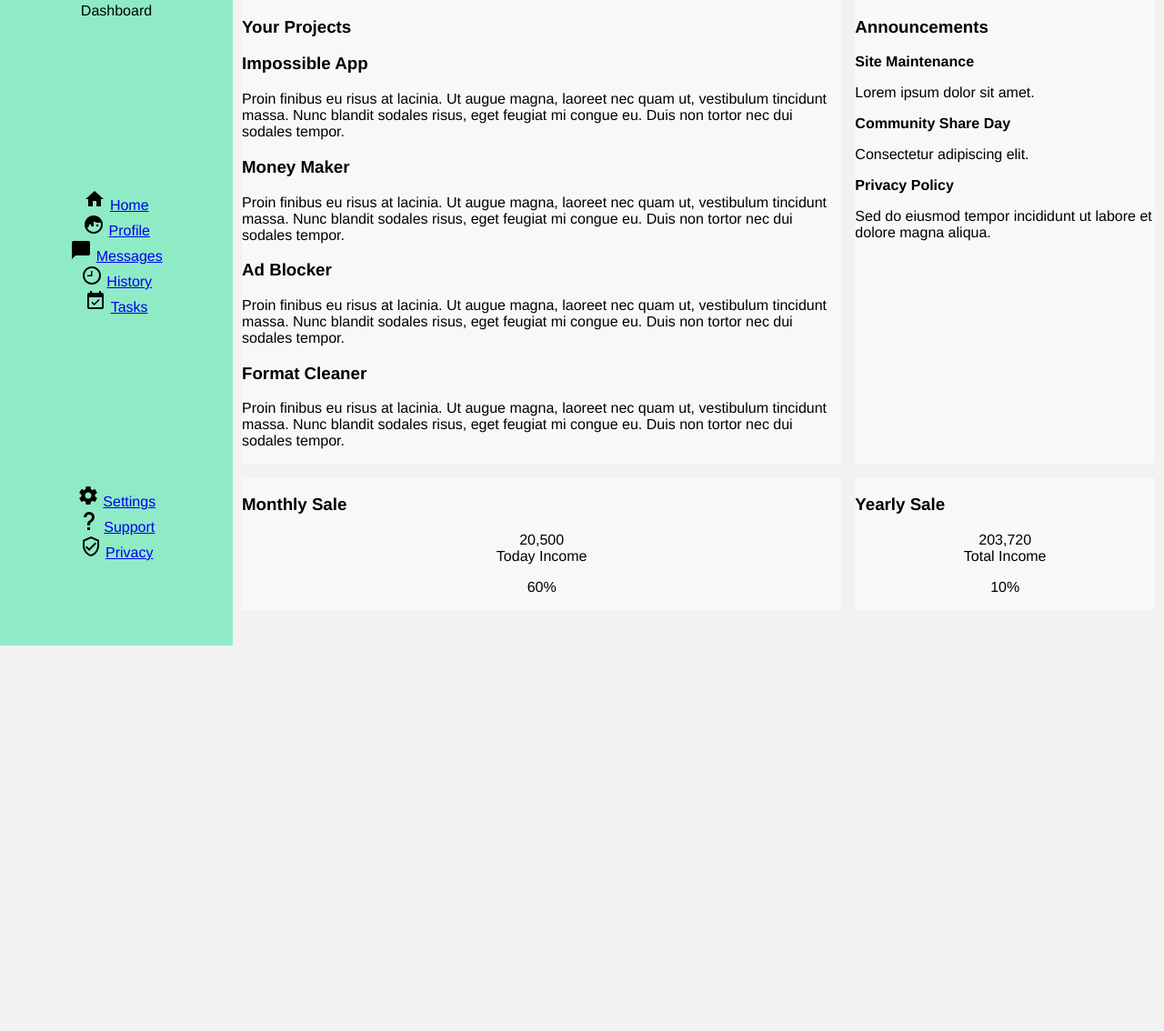
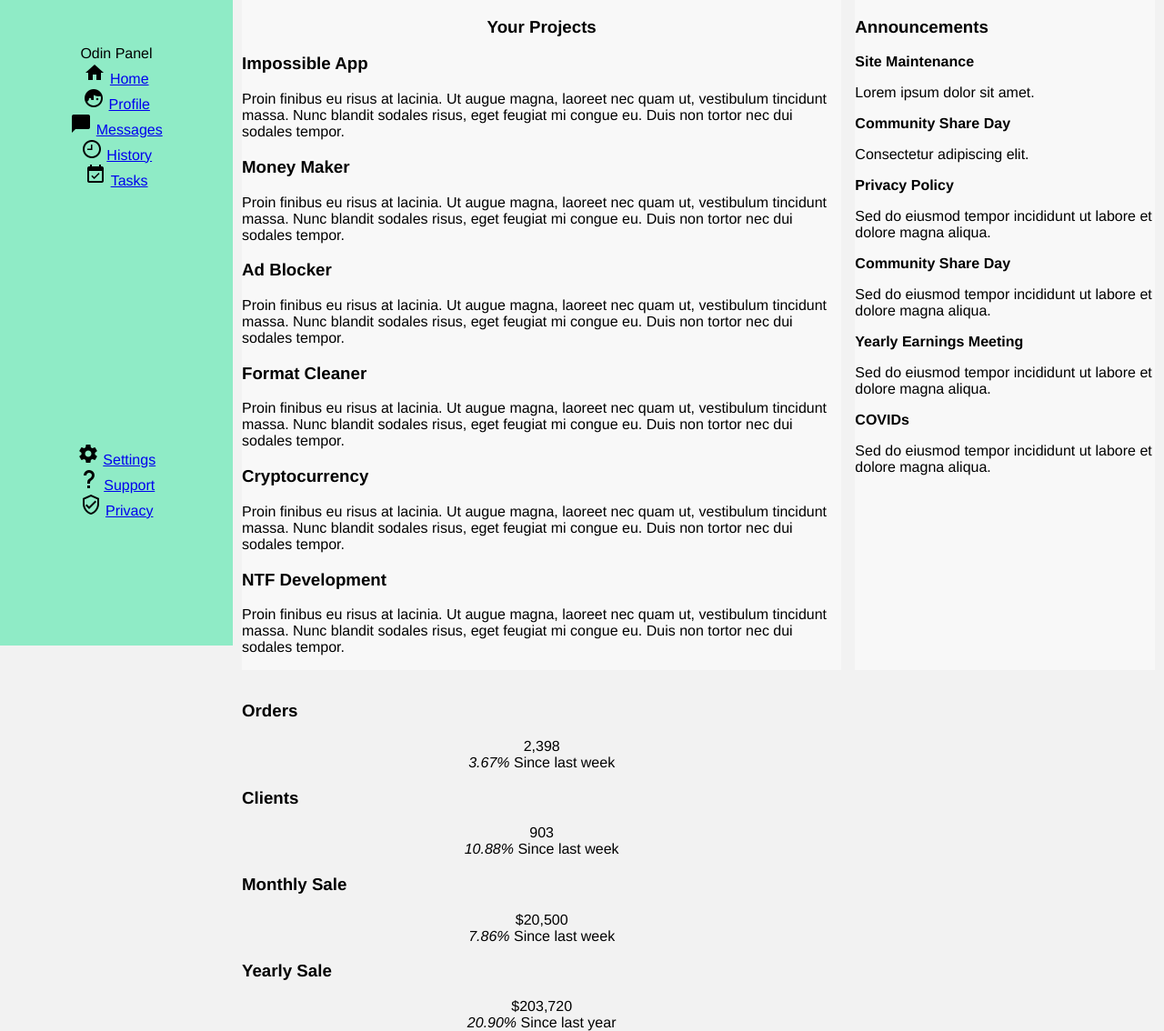
Before and after one commit to Vannent/admin-dashboard, a plain HTML site: page index.html in a window 1280 px wide. Shown: the part 90-1224 px from the top of the page at 91% size. Before the commit the page ends 810 px from the top, so only its background shows below. Drawn offline with Linux system fonts and the light colour scheme.

Commit message:
add more classes to content

```diff
--- a/index.html
+++ b/index.html
@@ -18,39 +18,39 @@
         </div>
 
         <div class="sidebar">
-            <div class="sidebar-title">Dashboard</div>
             <div class="primary-links">
-                <div class="home">
+                <div class="sidebar-title">Odin Panel</div>
+                <div class="links">
                     <img src="/img/home.png" alt="home icon">
                     <a href="index.html">Home</a>
                 </div>
-                <div class="profile">
+                <div class="links">
                     <img src="/img/face-man-profile.png" alt="profile icon">
                     <a href="index.html">Profile</a>
                 </div>
-                <div class="messages">
+                <div class="links">
                     <img src="/img/message.png" alt="message icon">
                     <a href="index.html">Messages</a>
                 </div>
-                <div class="history">
+                <div class="links">
                     <img src="/img/clock-time-nine-outline.png" alt="clock icon">
                     <a href="index.html">History</a>
                 </div>
-                <div class="tasks">
+                <div class="links">
                     <img src="/img/calendar-check.png" alt="tasks icon">
                     <a href="index.html">Tasks</a>
                 </div>
             </div>
             <div class="secondary-links">
-                <div class="tasks">
+                <div class="links">
                     <img src="/img/cog.png" alt="settings icon">
                     <a href="index.html">Settings</a>
                 </div>
-                <div class="tasks">
+                <div class="links">
                     <img src="/img/help.png" alt="support icon">
                     <a href="index.html">Support</a>
                 </div>
-                <div class="tasks">
+                <div class="links">
                     <img src="/img/shield-check-outline.png" alt="privacy icon">
                     <a href="index.html">Privacy</a>
                 </div>
@@ -59,8 +59,8 @@
 
         <div class="main">
             <div class="projects">
+                <h3 class="card-title">Your Projects</h3>
                 <div class="projects-cards">
-                    <h3 class="card-titles">Your Projects</h3>
                     <div class="card-info">
                         <h3 class="card-titles">Impossible App</h3>
                         <p class="card-descriptions">Proin finibus eu risus at lacinia. Ut augue magna, laoreet nec quam ut, vestibulum tincidunt massa. Nunc blandit sodales risus, eget feugiat mi congue eu. Duis non tortor nec dui sodales tempor.</p>
@@ -75,6 +75,14 @@
                     </div>
                     <div class="card-info">
                         <h3 class="card-titles">Format Cleaner</h3>
+                        <p class="card-descriptions">Proin finibus eu risus at lacinia. Ut augue magna, laoreet nec quam ut, vestibulum tincidunt massa. Nunc blandit sodales risus, eget feugiat mi congue eu. Duis non tortor nec dui sodales tempor.</p>
+                    </div>
+                    <div class="card-info">
+                        <h3 class="card-titles">Cryptocurrency</h3>
+                        <p class="card-descriptions">Proin finibus eu risus at lacinia. Ut augue magna, laoreet nec quam ut, vestibulum tincidunt massa. Nunc blandit sodales risus, eget feugiat mi congue eu. Duis non tortor nec dui sodales tempor.</p>
+                    </div>
+                    <div class="card-info">
+                        <h3 class="card-titles">NTF Development</h3>
                         <p class="card-descriptions">Proin finibus eu risus at lacinia. Ut augue magna, laoreet nec quam ut, vestibulum tincidunt massa. Nunc blandit sodales risus, eget feugiat mi congue eu. Duis non tortor nec dui sodales tempor.</p>
                     </div>
                 </div>
@@ -95,31 +103,61 @@
                         <p class="card-titles">Privacy Policy</p>
                         <p class="card-descriptions">Sed do eiusmod tempor incididunt ut labore et dolore magna aliqua.</p>
                     </div>
+                    <div class="anno-info">
+                        <p class="card-titles">Community Share Day</p>
+                        <p class="card-descriptions">Sed do eiusmod tempor incididunt ut labore et dolore magna aliqua.</p>
                     </div>
+                    <div class="anno-info">
+                        <p class="card-titles">Yearly Earnings Meeting</p>
+                        <p class="card-descriptions">Sed do eiusmod tempor incididunt ut labore et dolore magna aliqua.</p>
                     </div>
-
-            <div id="monthly-sale">
-                <div class="monthly-income">
-                    <h3 class="card-titles">Monthly Sale</h3>
-                    <div class="month-content">
-                        <div class="monthly-numbers">
-                            <div class="number">20,500</div>
-                            <div class="comment">Today Income</div>
-                        </div>
-                        <p>60%</p>
+                    <div class="anno-info">
+                        <p class="card-titles">COVIDs</p>
+                        <p class="card-descriptions">Sed do eiusmod tempor incididunt ut labore et dolore magna aliqua.</p>
                     </div>
                 </div>
             </div>
 
-            <div id="yearly-sale">
-                <div class="yearly-income">
+
+
+            <div class="bottom">
+                    <div class="bottom-boxes">
+                        <h3 class="card-titles">Orders</h3>
+                        <div class="year-content">
+                            <div class="order-numbers">
+                                <div class="number">2,398</div>
+                                <div class="comment"><em>3.67%</em> Since last week</div>
+                            </div>
+                        </div>
+                    </div>
+
+                    <div class="bottom-boxes">
+                        <h3 class="card-titles">Clients</h3>
+                        <div class="year-content">
+                            <div class="yearlyy-numbers">
+                                <div class="number">903</div>
+                                <div class="comment"><em>10.88% </em>Since last week</div>
+                            </div>
+                        </div>
+                    </div>
+
+                    <div class="bottom-boxes">
+                        <h3 class="card-titles">Monthly Sale</h3>
+                        <div class="month-content">
+                            <div class="monthly-numbers">
+                                <div class="number">$20,500</div>
+                                <div class="comment"><em>7.86%</em> Since last week</div>
+                            </div>
+                        </div>
+                    </div>
+
+                    <div class="bottom-boxes">
                         <h3 class="card-titles">Yearly Sale</h3>
                         <div class="year-content">
                             <div class="yearlyy-numbers">
-                            <div class="number">203,720</div>
-                            <div class="comment">Total Income</div>
+                                <div class="number">$203,720</div>
+                                <div class="comment"><em>20.90%</em> Since last year</div>
                             </div>
-                        <p>10%</p>
                         </div>
                     </div>
             </div>
```
Lines whose indentation alone changed are shown as unchanged.
